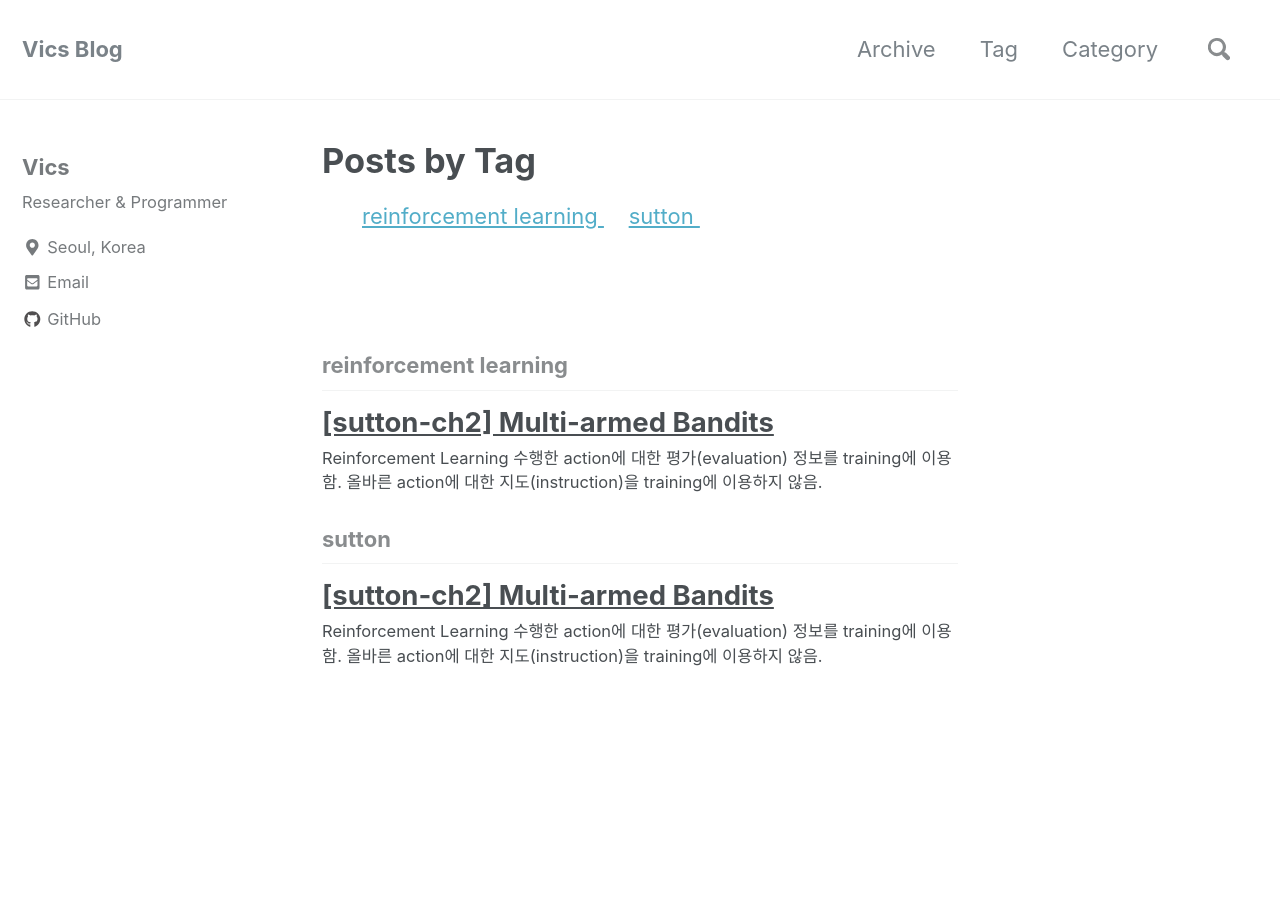
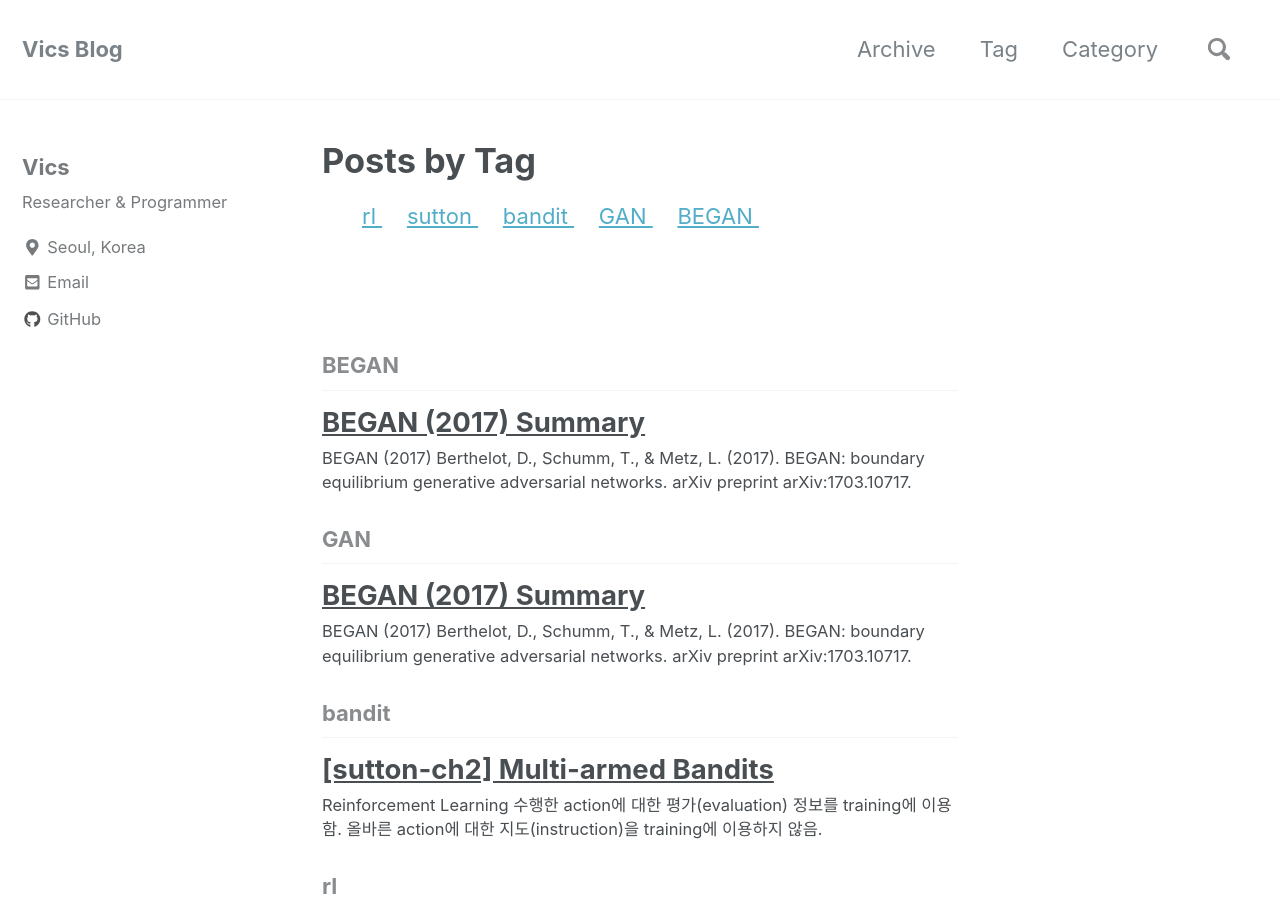
Before and after one commit to vics-kwon/vics-kwon.github.io, a Jekyll site: the page built from _pages/tag-archive.html, in a window 1280 px wide and 900 px high. Built offline with Jekyll 4.4.1, drawn with Linux system fonts in a browser that asks for light colours; nearby versions of some CDN libraries; part of the change alters nothing that is shown.

Commit message:
add 2018-11-17-BEGAN-summary

```diff
--- a/_posts/2018-04-14-sutton-ch2.md
+++ b/_posts/2018-04-14-sutton-ch2.md
@@ -2,8 +2,9 @@
 title: "[sutton-ch2] Multi-armed Bandits"
 date: 2018-04-14
 tags:
-  - reinforcement learning
+  - rl
   - sutton
+  - bandit
 categories:
   - reinforcement learning
   - sutton
--- /dev/null
+++ b/_posts/2018-11-17-BEGAN-summary.md
@@ -0,0 +1,144 @@
+---
+title: "BEGAN (2017) Summary"
+date: 2018-11-17
+tags:
+  - GAN
+  - BEGAN
+categories:
+  - GAN
+---
+
+# BEGAN (2017)
+Berthelot, D., Schumm, T., & Metz, L. (2017). **BEGAN: boundary equilibrium generative adversarial networks**. arXiv preprint arXiv:1703.10717.
+
+## 논문 링크
+
+- [https://arxiv.org/abs/1703.10717](https://arxiv.org/abs/1703.10717)
+
+## Abstract
+
+- Equilibrium enforcing method
+    - paired with a loss derived from the Wasserstein distance
+    - for training AE based GAN
+- Image generation task에 집중.
+- Visual quality 측면에서의 milestone.
+
+## Introduction
+
+- GAN은 pixel-wise loss를 이용하여 AE로 생성한 이미지보다 더 sharp한 이미지를 만들어 냄.
+- Difficulties
+    - Training이 잘 안됨.
+    - 올바른 hyper-parameter selection이 중요함.
+    - Image diversity를 controll하기 어려움.
+    - G와 D의 convergence를 밸런싱하기 어려움 (트레이닝 초반에 D가 너무 쉽게 이겨버림).
+- BEGAN
+    - (1) Training하는 동안 Generator와 Discriminator의 균형을 조정해주는 equilibrium concept 제시.
+    - (2) Fast & stable convergence 가능한 standard training procedure & Robust Arch 제시.
+    - (3) Image diversity와 visual quality 간의 trade-off 조절하는 방법 제시.
+    - (4) Convergence Measure 제시.
+
+## Related Work
+
+- Energy Based GAN (EBGAN)
+    - D(x)를 energy function으로 modeling
+    - D를 Auto-encoder로 구현. per-pixel error 사용.
+    - 좀더 stable하게 converge & hyper-parameter variation에 좀더 robust함
+    - ⇒ BEGAN에서도 D를 Auto-encoder로 구현.
+- Wasserstein GAN (WGAN)
+    - convergence measure로 사용할 수 있는 loss 제시
+    - slow training, but more stable & better mode converge
+
+## (잠깐..) Discriminator가 Auto-encoder?
+
+- 입력 이미지 x와 AE를 통과한 이미지 간의 픽셀 별 차이(pixel-wise loss)를 구함.
+- Discriminator를 input 이미지가 real일 확률을 계산하는 함수로 보기보다는 energy function으로 봄.
+    - data manifold 안에 속하는 데이터는 low energy를 가지고, data manifold 밖에 속하는 데이터는 high energy를 가짐.
+- Generator는 Low energy를 가지는 data들을 생성하는 쪽으로 학습이 진행 됨.
+
+  ![](./2018-11-17-imgs/Untitled-a4b40cae-43a8-46c9-bdd5-5d2281ab3421.png)
+
+## BEGAN
+
+- Core Concept
+    - **Auto-encoder의 loss distribution를 기준으로 D와 G를 학습하고자 함.**
+    - 이때 Wasserstein distance로부터 유도한 loss를 사용.
+- Lower Bound to Wasserstein Distance
+    - Wassertein distance는 distribution 간의 distance를 의미함.
+      - dist. #1: 진짜 image의 pixel-wise loss $\mathcal{L}(x)$ 의 분포 $\mu _1$
+      - dist. #2: G가 생성한 image의 pixel-wise loss $\mathcal{L} (G(z))$ 의 분포 $\mu _2$
+    - Jensen's inequality를 이용하면 이 Distance의 Lower bound를 구할 수 있음.
+
+  ![](./2018-11-17-imgs/Untitled-ec59964c-ef85-4783-9622-fd46f85c7649.png)
+
+- GAN Objective: Maximize lower bound of wasserstein distance
+
+    ![](./2018-11-17-imgs/Untitled-c471c7a3-bb5e-493a-bccb-beb9c33b3e92.png)
+
+    - Lower bound를 Maximize 하는 방법 중에서 (b)를 선택
+        - $m_1$을 minimize하는 것 = 진짜 image의 auto-encoder loss $\mathcal{L} (x)$를 줄이는 것과 동일.
+    - Discriminator / Generator Loss
+
+    ![](./2018-11-17-imgs/Untitled-d3c21a59-5cae-4422-8f22-2992c5d251ee.png)
+
+    - WGAN과의 차이점
+        - WGAN은 sample간의 distribution을 맞추지만, BEGAN에서는 loss 간의 distribution을 맞춤
+        - D가 K-Lipschitz 함수(?) 일 필요가 없어짐.
+
+## Equilibrium Concept
+  - **G와 D 각각의 loss에 대한 Expectation이 동일하면, equilibrium 상태로 볼 수 있음.**
+  - 만약 D가 generated sample과 real one을 구분하지 못한다면, 그들의 error에 대한 distribution은 동일함.
+  - diversity ratio ($\gamma$): equilibrium 상태를 조절하는 hyper-parameter
+      - Discriminator (Auto-encoder)기준, 두 loss 간의 비율
+        - $\mathcal{L} (G(z))$ = G가 생성한 image를 Auto-encoder에 넣었을때 pixel-wise loss
+        - $\mathcal{L}(x)$ = 진짜 image를 Auto-encoder에 넣었을때 pixel-wise loss
+      - gamma 값이 작을수록, G가 생성한 image quality는 real에 가까워지고 image diversity는 떨어짐. (vise versa)
+
+  ![](./2018-11-17-imgs/Untitled-0cd605b1-f2cd-490d-af27-d3a3b2b40afd.png)
+
+## Boundary Equilibrium GAN
+  - Gradient descent 동안, Equilibrium(diversity ratio)을 유지하기 위해 Proportional Control Theory를 이용함.
+  - $\mathcal{L} (G(z))$에 두는 비중을 k 값을 이용하여 Control함 (일종의 learning rate). 여기서 $\lambda$는 k의 proportional gain을 의미함.
+  - k가 diversity ratio를 유지하는 일종의 closed-loop feedback control로 볼 수 있음.
+  - Training 초반에 G는 AE를 위한 easy-to-reconstruct data를 만들어 냄. $\mathcal{L} (z)$ > $\mathcal{L} (G(z))$
+    - 이 두 loss는 equilibrium constraint에 의해 유지됨.
+  - 기존의 GAN에서는 D와 G를 번갈아가면서 학습을 하였으나, BEGAN에서는 그럴 필요가 없음.
+    - D와 G 각각에 대해 Adam optimizer를 적용하고, 이를 통해 얻은 loss로 $\theta$를 업데이트하면 됨.
+
+![](./2018-11-17-imgs/Untitled-076bfd47-bbf0-427c-9259-d93cc2d6834c.png)
+
+## Convergence measure
+  - 기존 GAN의 convergence를 결정하는 일은 어려웠음. zero-sum game. 그래서 epoch 횟수나 직접 image를 보면서 training 정도를 가늠함.
+  - equilibrium concept을 이용하면 global convergence measure를 유도할 수 있음.
+      - 진짜 이미지에 대한 loss $\mathcal{L} (x)$와 proportion control algorithm의 error 합의 최소화 -> G와 D의 균형 유지를 위해 수렴점을 찾는 것
+  - 이 measure를 이용하면, network가 final state에 도달했는지 혹은 model 이 collapse했는지 알 수 있음.
+
+![](./2018-11-17-imgs/Untitled-5387ace1-c472-46c2-a148-cb2845a85e3c.png)
+
+## Model architecture
+  - D: Convolutional DNN을 가진 Auto-encoder
+      - 기존 GAN trick들을 사용하지 않음 (e.g., batch normalization, dropout, etc.)
+      - 각 layer는 두번씩 반복
+      - down-sampling 할때마다 convolution filter linearly 증가
+  - G: D의 decoder와 동일한 architecture 이용. but, D와 별도로 구성.
+
+![](./2018-11-17-imgs/Untitled-a69d3d3c-02e8-475e-8b07-9a15141b7a8a.png)
+
+## Optional Improvement
+  - vanishing residuals을 이용하여 network를 init함
+  - gradient propagation을 돕기 위해 hidden state와 upsampling layer 간의 skip connection을 이용함.
+
+## Experimentation
+  - 논문 참조
+
+## Conclusion
+  - D는 auto-encoder여야 하는가?
+  - dataset 을 고려할때 최적의 latent space size는 무엇?
+  - input에 noise를 넣어주는 시기는? 얼마나 많이?
+  - 일반적인 auto-encoder 이외에 VAE를 적용했을 때의 이점은?
+
+## 참고 자료
+
+- [1] 초짜 대학원생의 입장에서 이해하는 BEGAN [(1)](http://jaejunyoo.blogspot.com/2017/04/began-boundary-equilibrium-gan-1.html?m=1) / [(2)](http://jaejunyoo.blogspot.com/2017/04/began-boundary-equilibrium-gan-2.html)
+- [2] 초짜 대학원생의 입장에서 이해하는 [EBGAN](http://jaejunyoo.blogspot.com/2018/02/energy-based-generative-adversarial-nets-1.html)
+- [3] 기계학습 펀치라인 - [EBGAN](http://blog.soundcorset.kr/2017/07/ebgan-energy-based-genarative.html?m=1)
+- [4] 로이Y's Blog - [EBGAN](http://dogfoottech.tistory.com/m/183)
```
Also changed, not shown: _posts/2018-11-17-imgs/Untitled-076bfd47-bbf0-427c-9259-d93cc2d6834c.png (added), _posts/2018-11-17-imgs/Untitled-0cd605b1-f2cd-490d-af27-d3a3b2b40afd.png (added), _posts/2018-11-17-imgs/Untitled-5387ace1-c472-46c2-a148-cb2845a85e3c.png (added), _posts/2018-11-17-imgs/Untitled-a4b40cae-43a8-46c9-bdd5-5d2281ab3421.png (added), _posts/2018-11-17-imgs/Untitled-a69d3d3c-02e8-475e-8b07-9a15141b7a8a.png (added), _posts/2018-11-17-imgs/Untitled-c471c7a3-bb5e-493a-bccb-beb9c33b3e92.png (added), _posts/2018-11-17-imgs/Untitled-d3c21a59-5cae-4422-8f22-2992c5d251ee.png (added), _posts/2018-11-17-imgs/Untitled-ec59964c-ef85-4783-9622-fd46f85c7649.png (added).
